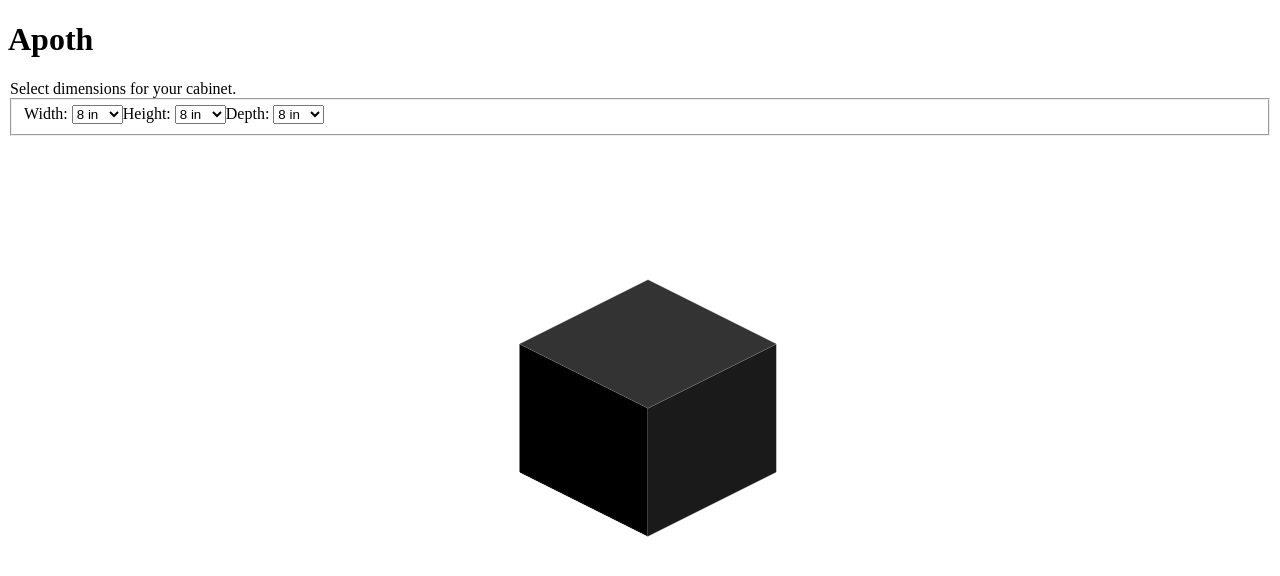
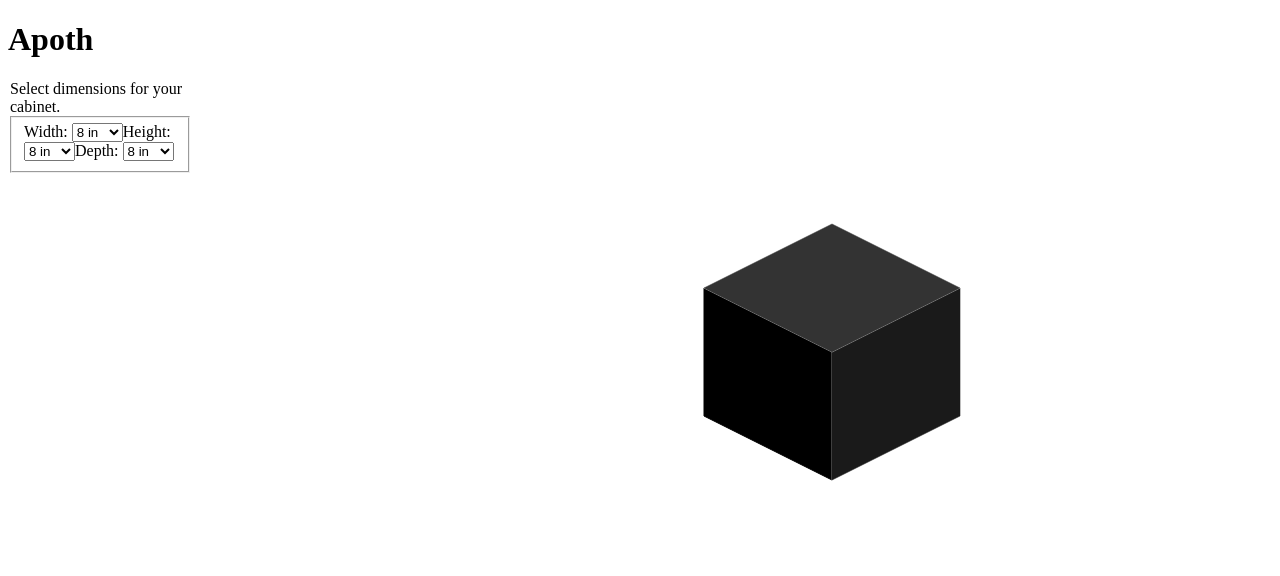
Before and after one commit to gscottqueen/apoth, a React (Create React App) app: page / in a window 1280 px wide. Shown: the top 576 px of the page. Built offline with nearby package versions, Linux system fonts and the light colour scheme.

Commit message:
include semantic html and css for setting up layout

```diff
--- a/src/App.js
+++ b/src/App.js
@@ -1,6 +1,8 @@
 import { useState } from 'react';
 import { CabinetConfigurator, Carcas } from './components'
 import { scaleMeasurement } from './components/utils/functions'
+
+import './app.css'
 
 function App() {
 
@@ -14,7 +16,9 @@ function App() {
         <h1>Apoth</h1>
       </header>
       <main id="main-content">
-        <form>
+      <section className="configuration-view">
+        <aside>
+          <form className="configuration-form">
             <CabinetConfigurator
               width={width}
               height={height}
@@ -23,10 +27,12 @@ function App() {
               setHeight={setHeight}
               setDepth={setDepth}/>
           </form>
+        </aside>
         <Carcas
           width={scaleMeasurement(width)}
           height={scaleMeasurement(height)}
           depth={scaleMeasurement(depth)}/>
+      </section>
       </main>
     </div>
   );
--- /dev/null
+++ b/src/app.css
@@ -0,0 +1,3 @@
+.configuration-view {
+  display: flex;
+}
```
Lines whose indentation alone changed are shown as unchanged.
